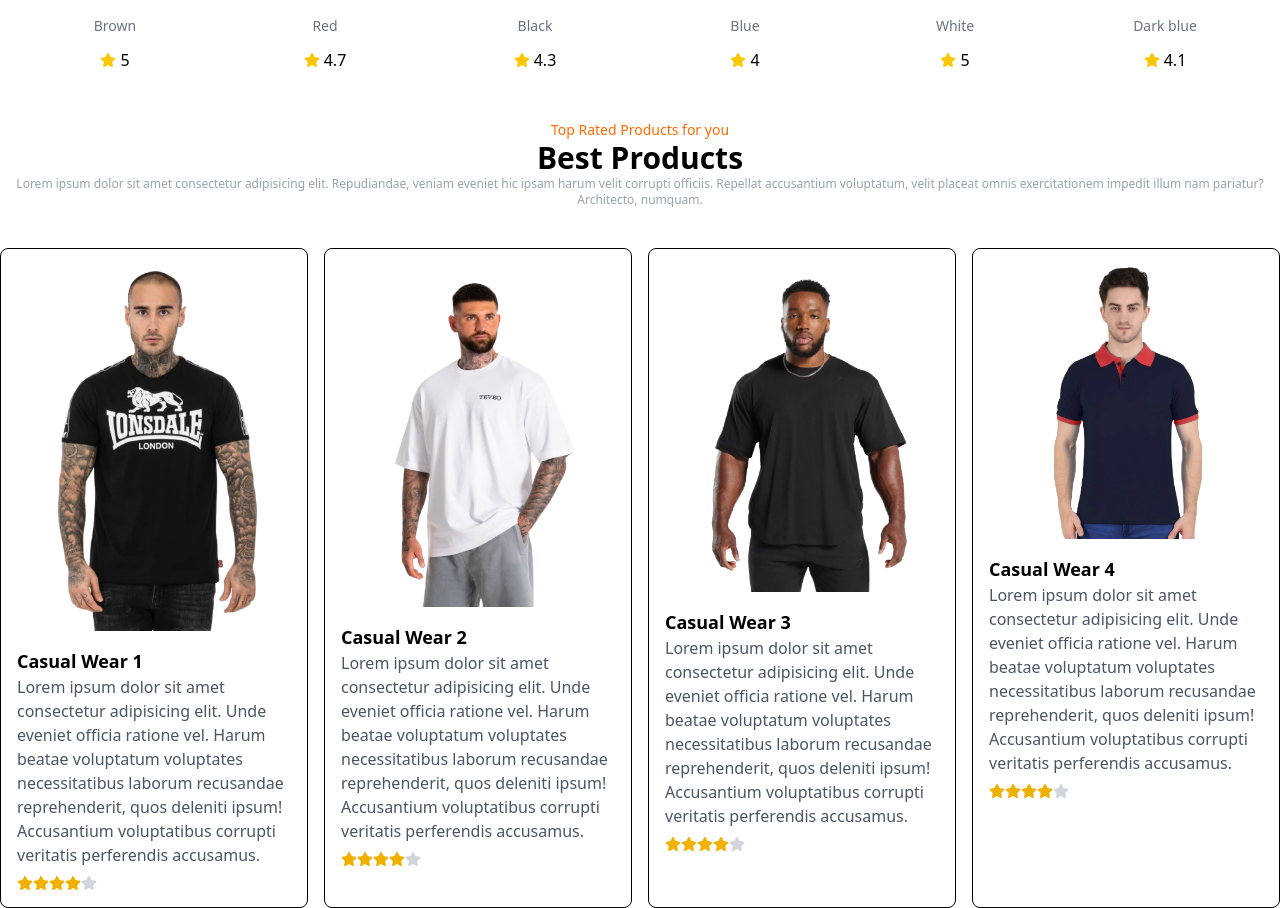
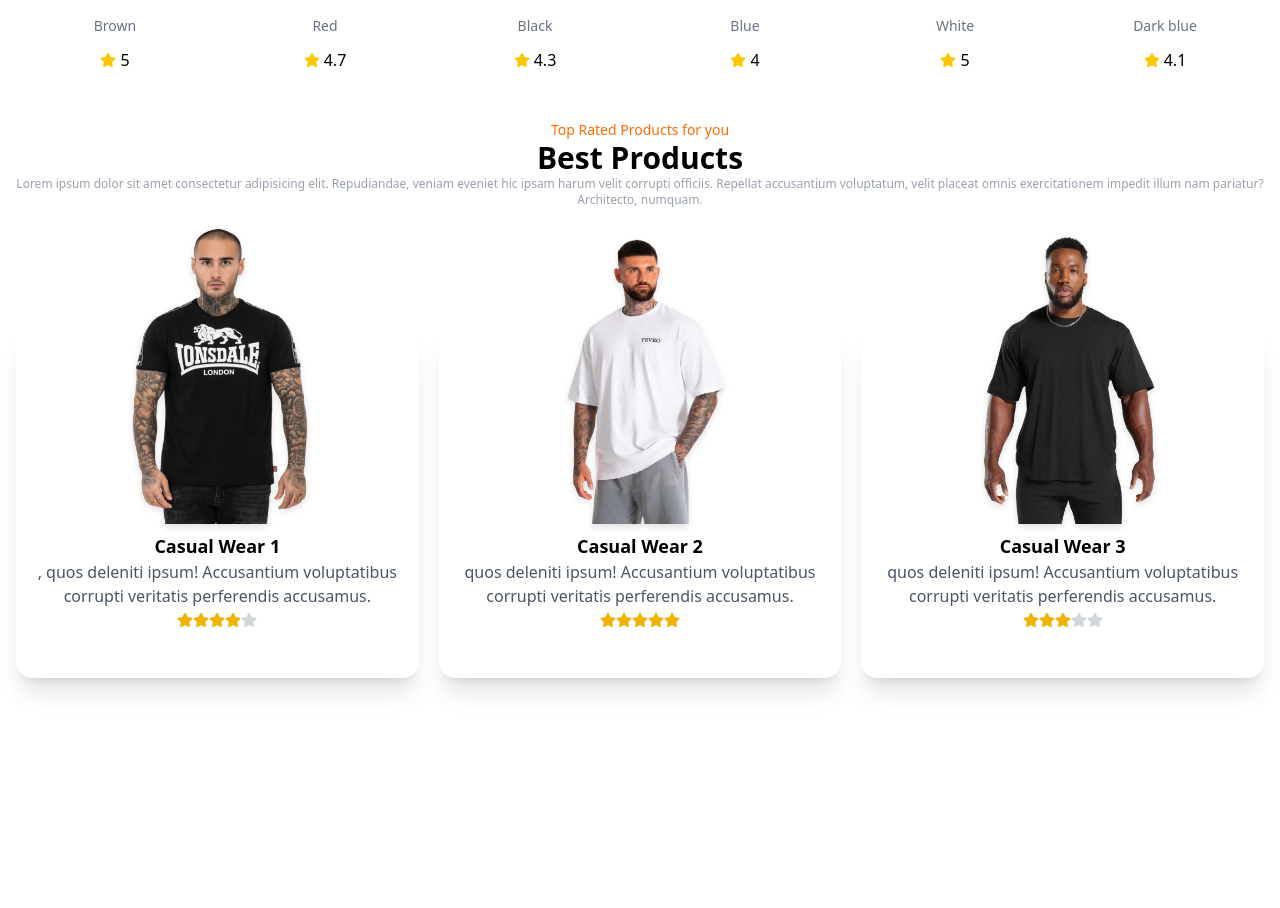
Before and after one commit to AlexBialas/Shoplover-Ecommerce-Website, a React (Vite) app in the folder Shoplover/: page / in a window 1280 px wide. Shown: the part 1064-1972 px from the top of the page. After the commit the page ends 1854 px from the top, so only its background shows below. Built offline with nearby package versions, Linux system fonts and the light colour scheme.

Commit message:
added TopProducts

```diff
--- a/Shoplover/src/components/Nav/Nav.jsx
+++ b/Shoplover/src/components/Nav/Nav.jsx
@@ -7,9 +7,12 @@ import DarkMode from "./DarkMode";
 const Menu = [
   {
     id: 1,
-    name: "Home",
+    name: "Sale",
     link: "/#",
-    dropdownLinks: [],
+    dropdownLinks: [
+      { id: 1, name: "New Arrivals", link: "/#new" },
+      { id: 2, name: "Best Sellers", link: "/#best" },
+    ],
   },
   {
     id: 2,
--- a/Shoplover/src/components/Products/Products.jsx
+++ b/Shoplover/src/components/Products/Products.jsx
@@ -62,7 +62,6 @@ const Products = () => {
   return (
     <div className="mt-14 mb-12 w-full">
       <div className="container mx-auto w-full px-4">
-        {" "}
         {/* Header section */}
         <div className="text-center mb-10">
           <p data-aos="fade-up" className="text-sm text-orange-500">
@@ -89,11 +88,13 @@ const Products = () => {
                 key={data.id}
                 className="space-y-3 flex flex-col items-center text-center"
               >
-                <img
-                  src={data.img}
-                  alt={data.title}
-                  className="h-[220px] w-[150px] object-cover rounded-md"
-                />
+                <div className="overflow-hidden transition-transform duration-300 transform hover:scale-200">
+                  <img
+                    src={data.img}
+                    alt={data.title}
+                    className="h-[220px] w-[150px] object-cover rounded-md"
+                  />
+                </div>
                 <h1 className="font-semibold">{data.title}</h1>
                 <p className="text-sm text-gray-500">{data.author}</p>
                 <div className="flex items-center gap-1 justify-center">
--- a/Shoplover/src/components/TopProducts/TopProducts.jsx
+++ b/Shoplover/src/components/TopProducts/TopProducts.jsx
@@ -11,36 +11,36 @@ const ProductsData = [
     img: M1,
     title: "Casual Wear 1",
     description:
-      "Lorem ipsum dolor sit amet consectetur adipisicing elit. Unde eveniet officia ratione vel. Harum beatae voluptatum voluptates necessitatibus laborum recusandae reprehenderit, quos deleniti ipsum! Accusantium voluptatibus corrupti veritatis perferendis accusamus.",
+      " , quos deleniti ipsum! Accusantium voluptatibus corrupti veritatis perferendis accusamus.",
+    rating: 4,
   },
   {
     id: 2,
     img: M2,
     title: "Casual Wear 2",
     description:
-      "Lorem ipsum dolor sit amet consectetur adipisicing elit. Unde eveniet officia ratione vel. Harum beatae voluptatum voluptates necessitatibus laborum recusandae reprehenderit, quos deleniti ipsum! Accusantium voluptatibus corrupti veritatis perferendis accusamus.",
+      " quos deleniti ipsum! Accusantium voluptatibus corrupti veritatis perferendis accusamus.",
+    rating: 5,
   },
   {
     id: 3,
     img: M3,
     title: "Casual Wear 3",
     description:
-      "Lorem ipsum dolor sit amet consectetur adipisicing elit. Unde eveniet officia ratione vel. Harum beatae voluptatum voluptates necessitatibus laborum recusandae reprehenderit, quos deleniti ipsum! Accusantium voluptatibus corrupti veritatis perferendis accusamus.",
-  },
-  {
-    id: 4,
-    img: M4,
-    title: "Casual Wear 4",
-    description:
-      "Lorem ipsum dolor sit amet consectetur adipisicing elit. Unde eveniet officia ratione vel. Harum beatae voluptatum voluptates necessitatibus laborum recusandae reprehenderit, quos deleniti ipsum! Accusantium voluptatibus corrupti veritatis perferendis accusamus.",
+      "  quos deleniti ipsum! Accusantium voluptatibus corrupti veritatis perferendis accusamus.",
+    rating: 3,
   },
 ];
 
 const TopProducts = () => {
+  if (!ProductsData || ProductsData.length === 0) {
+    return <p className="text-center text-gray-500">No products available.</p>;
+  }
+
   return (
-    <div className="container">
-      {/*Header section*/}
-      <div className="text-center mb-10">
+    <div className="container mx-auto w-full px-4 pb-8">
+      {/* Header section */}
+      <div className="text-center mb-30">
         <p data-aos="fade-up" className="text-sm text-orange-500">
           Top Rated Products for you
         </p>
@@ -54,23 +54,40 @@ const TopProducts = () => {
           illum nam pariatur? Architecto, numquam.
         </p>
       </div>
-      {/*Body section*/}
-      <div className="grid grid-cols-1 md:grid-cols-2 lg:grid-cols-4 gap-4">
+      {/* Body section */}
+      <div className="grid grid-cols-1 md:grid-cols-2 lg:grid-cols-3 gap-5 text-center justify-items-center">
         {ProductsData.map((data) => (
-          <div key={data.id} className="border p-4 rounded-lg">
-            {/* Image section */}
-            <div className="mb-4">
-              <img src={data.img} alt={data.title} className="w-full h-auto" />
-            </div>
-            {/* Details section */}
-            <h2 className="text-lg font-semibold">{data.title}</h2>
-            <p className="text-gray-600">{data.description}</p>
-            <div className="flex items-center mt-2">
-              <FaStar className="text-yellow-500" />
-              <FaStar className="text-yellow-500" />
-              <FaStar className="text-yellow-500" />
-              <FaStar className="text-yellow-500" />
-              <FaStar className="text-gray-300" />
+          <div
+            key={data.id}
+            className="rounded-2xl bg-white hover:bg-black/80 hover:text-white relative shadow-xl duration-300 p-4  h-[350px] mb-20"
+          >
+            {/* Zgrupowana sekcja dla obrazu i szczegółów */}
+            <div className="flex flex-col justify-center items-center  ">
+              {/* Image section */}
+              <div className="mb-2 flex justify-center items-center">
+                <img
+                  src={data.img}
+                  alt={data.title || "Product image"} // Fallback alt text
+                  className="w-[240px] h-[300px] block mx-auto transform -translate-y-30 group-hover:scale-105 duration-300 drop-shadow-md"
+                />
+              </div>
+              {/* Details section - cała zawartość w hover */}
+              <div className="flex flex-col items-center transform -translate-y-30">
+                <h2 className="text-lg font-semibold">{data.title}</h2>
+                <p className="text-gray-600">{data.description}</p>
+                <div className="flex items-center mt-1">
+                  {[...Array(5)].map((_, index) => (
+                    <FaStar
+                      key={index}
+                      className={
+                        index < data.rating
+                          ? "text-yellow-500"
+                          : "text-gray-300"
+                      }
+                    />
+                  ))}
+                </div>
+              </div>
             </div>
           </div>
         ))}
```
